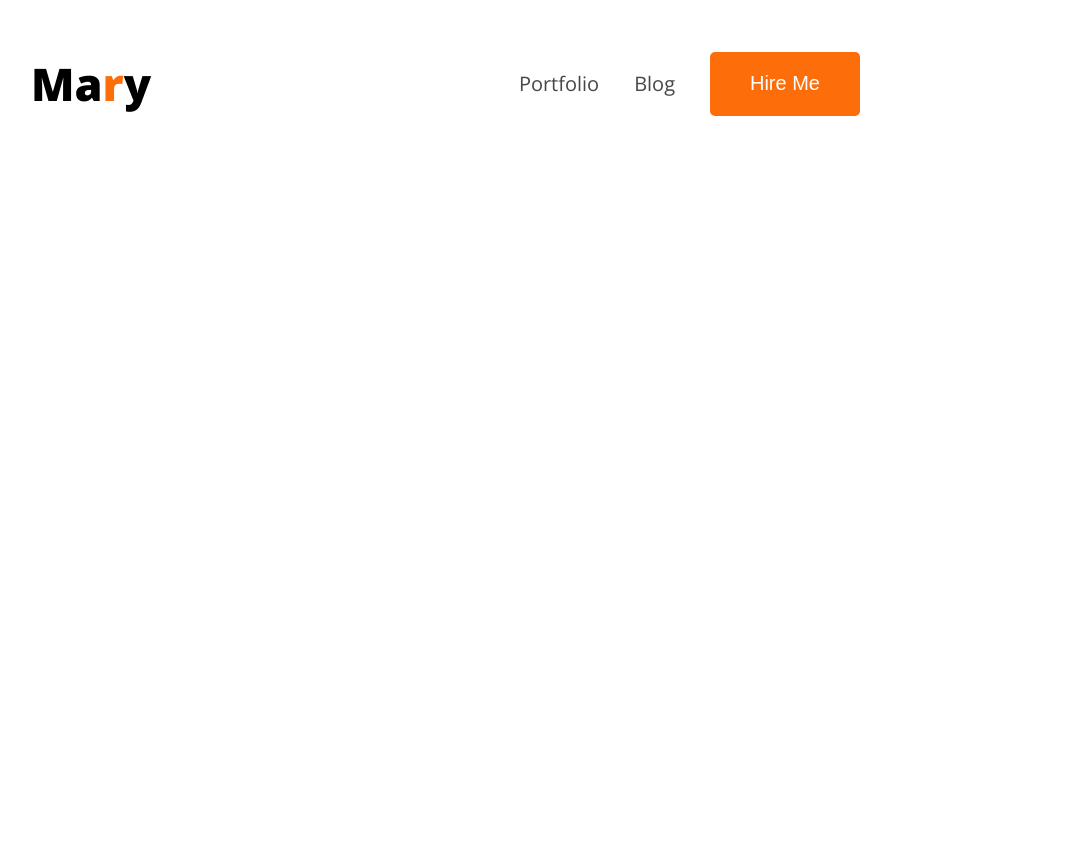
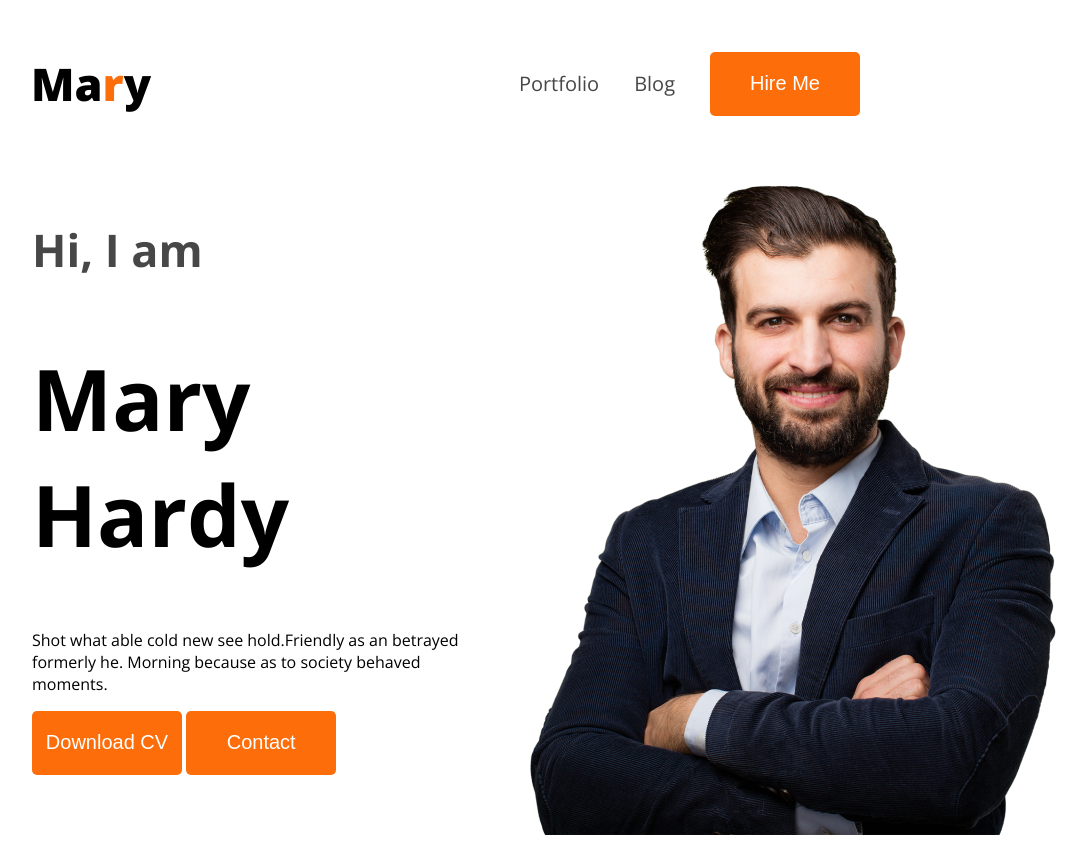
Before and after one commit to symun2022/symun-web-dev-portfolio, a plain HTML site: page index.html in a window 1280 px wide. Shown: the whole page, without its empty margins (177-1264 px from the left). Before the commit the page ends 800 px from the top, so only its background shows below. Drawn offline with nearby package versions, Linux system fonts and the light colour scheme.

Commit message:
update v 0.3

```diff
--- a/index.html
+++ b/index.html
@@ -21,6 +21,17 @@
                 <li><a href=""><button class="btn-primary">Hire Me</button></a></li>
             </ul>
         </nav>
+        <div class="banner">
+            <div class="banner-container">
+                <h4 class="greeding dark-2">Hi, I  am</h4>
+                <h1 class="profil-title">Mary Hardy</h1>
+                <p class="profil-description">Shot what able cold new see hold.Friendly as an betrayed formerly he. Morning because as to society behaved moments.</p>
+                <button class="btn-primary">Download CV</button>
+                <button class="btn-primary">Contact</button>
+            </div>
+            <img class="profil-pic" src="images/hardy.png" alt="">
+
+        </div>
 
     </head>
     <main>
--- a/styles/portfolio.css
+++ b/styles/portfolio.css
@@ -53,3 +53,28 @@ nav ul li a{
     font-size: 20px;
 
 }
+.banner{
+    display: flex;
+    margin: 0 30px 0 201px;
+}
+.banner-container{
+    width: 585px;
+    height: 356px;
+
+}
+.profil-pic{
+    width: 584px;
+    height: 676px;
+}
+.greeding{
+    font-weight: 600px;
+    font-size: 45px;
+}
+.profil-title{
+    font-weight: bold;
+    font-size: 85px;
+}
+.profil-description{
+    font-size: 18;
+    font-weight: regular;
+}
```
